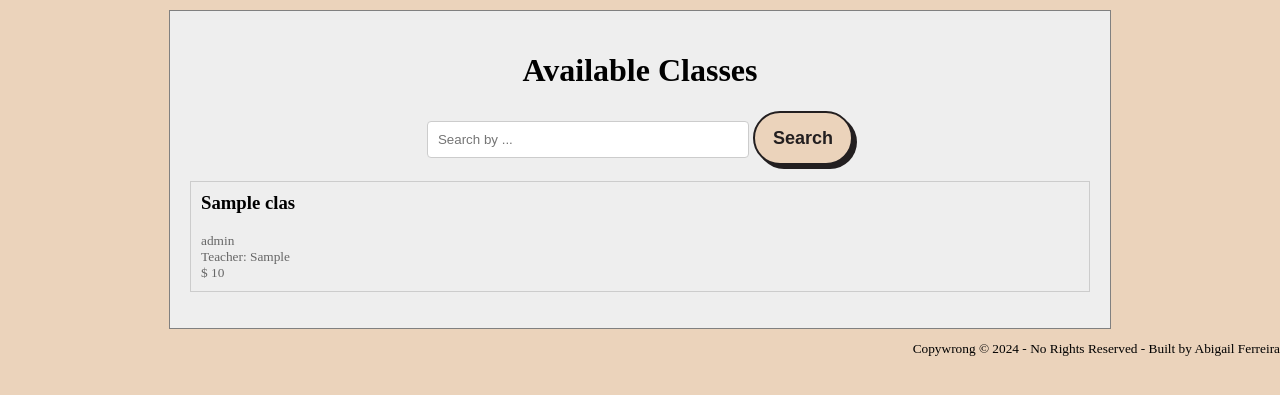
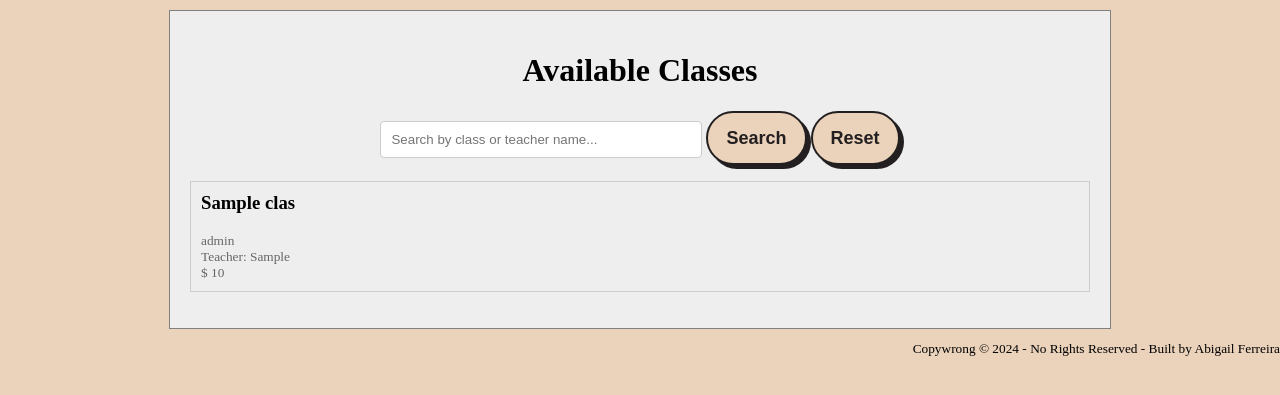
Before and after one commit to abi-7/Kiln-Connection, a PHP site: page /class.php in a window 1280 px wide. Shown: the part 46-441 px from the top of the page. Run offline with PHP 8.4, Linux system fonts and the light colour scheme; tables that the repository leaves empty or names only in its code hold one stand-in row (values such as "Sample post").

Commit message:
Add search function

```diff
--- a/class.php
+++ b/class.php
@@ -21,6 +21,34 @@ $statement = $db->prepare($query);
 // Execution on the DB server is delayed until we execute().
 $statement->execute();
 
+$searchErr = '';
+$class_details='';
+if(isset($_POST['save']))
+{
+	if(!empty($_POST['search']))
+	{
+        $search = htmlspecialchars($_POST['search']);
+		$searchQuery = "
+            SELECT * FROM class WHERE class_name LIKE :search OR artist_teacher LIKE :search
+        ";
+        $stmt = $db->prepare($searchQuery);
+
+        $stmt->execute(array(':search' => "%$search%"));
+        // Fetch results
+        $class_details = $stmt->fetchAll(PDO::FETCH_ASSOC);
+	}
+	else
+	{
+		$searchErr = "Please enter the information";
+	}
+
+}
+
+// Check if the clear button is clicked
+if (isset($_POST['clear'])) {
+    $class_details = '';
+}
+
 ?>
 
 <!DOCTYPE html>
@@ -36,17 +64,28 @@ $statement->execute();
 <?php include('nav.php'); ?>
 
 <main>
+<form action="#" method="post">
     <h1>Available Classes</h1>
         <div class="search-container">
             <input
              type="text"
              class="search-bar"
-             placeholder="Search by ..."
+             name="search"
+             placeholder="Search by class or teacher name..."
             />
-            <button type="submit" class="search-button">Search</button>
+            <button type="submit" name="save" class="search-button">Search</button>
+            <button type="submit" name="clear" class="search-button">Reset</button>
         </div>
+</form>
 
-                                        <!--if no entries yet-->
+    <!--search error-->
+    <?php if(!empty($searchErr)) : ?>
+        <div>
+             <p><?php echo $searchErr; ?></p>
+        </div>
+    <?php endif; ?>
+
+    <!--if no entries yet-->
     <?php if($statement->rowCount() == 0) : ?>
         <div>
             <p>No classes have been posted yet,
@@ -54,6 +93,29 @@ $statement->execute();
             </p>
         </div>
     <?php else:?>
+    <!--display based off search-->
+    <?php if(!empty($class_details)) : ?>
+    <h2>Search Results</h2>
+    <ul class="grid-container">
+        <?php foreach($class_details as $class) : ?>
+            <li class="grid-item">
+                <h3>
+                <?= $class['class_name'] ?>
+                </h3>
+                <small>
+                <?= $class['class_level'] ?>
+                </small>
+                <small>Teacher:
+                <?= $class['artist_teacher'] ?>
+                </small>
+                <small>$
+                <?= $class['class_cost'] ?>
+                </small>
+            </li>
+        <?php endforeach; ?>
+    </ul>
+    <?php else: ?>
+        <!--default display-->
         <ul class="grid-container">
         <?php while($row = $statement->fetch()): ?>
             <li class="grid-item">
@@ -73,6 +135,7 @@ $statement->execute();
             <?php endwhile; ?>
         </ul>
         <?php endif; ?>
+        <?php endif; ?>
 </main>
 
 <?php include('footer.php'); ?>
```
